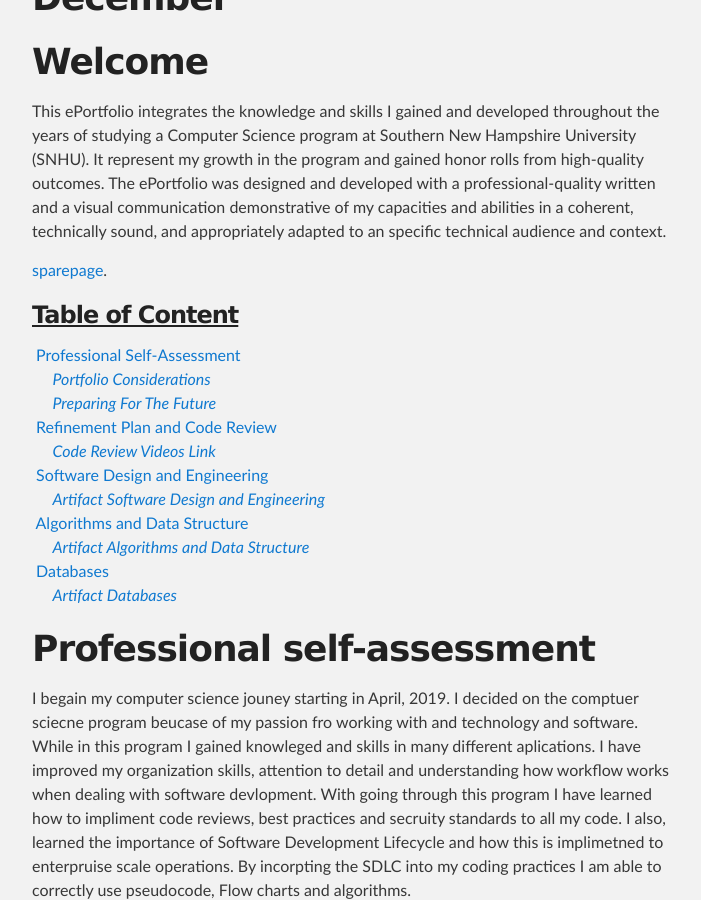
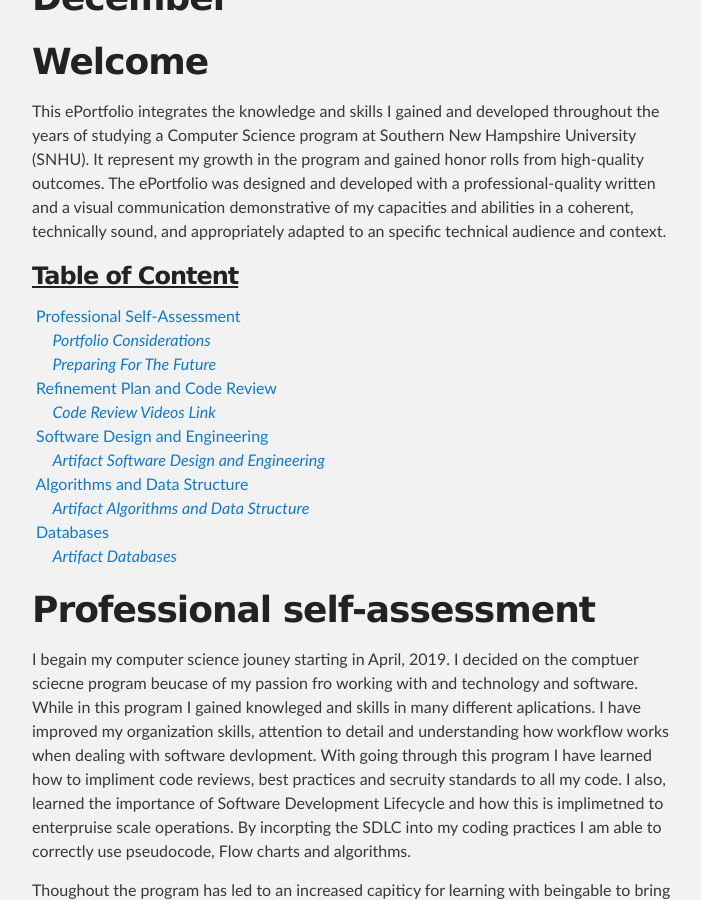
Before and after one commit to pages-themes/slate, a Jekyll site: the page built from index.md, in a window 1280 px wide and 900 px high, scrolled down 397 px. Shown: the whole window, without its empty margins (288-989 px from the left). Built offline with Jekyll 4.4.1, drawn with Linux system fonts in a browser that asks for light colours; our own code applies the rules of GitHub Pages for plain Markdown files.

Commit message:
Update index.md

```diff
--- a/index.md
+++ b/index.md
@@ -4,8 +4,6 @@
 # Welcome
 
 This ePortfolio integrates the knowledge and skills I gained and developed throughout the years of studying a Computer Science program at Southern New Hampshire University (SNHU). It represent my growth in the program and gained honor rolls from high-quality outcomes. The ePortfolio was designed and developed with a professional-quality written and a visual communication demonstrative of my capacities and abilities in a coherent, technically sound, and appropriately adapted to an specific technical audience and context.
-
-[sparepage](./another-page.md).
 
 ### <u>Table of Content</u>
 
```
